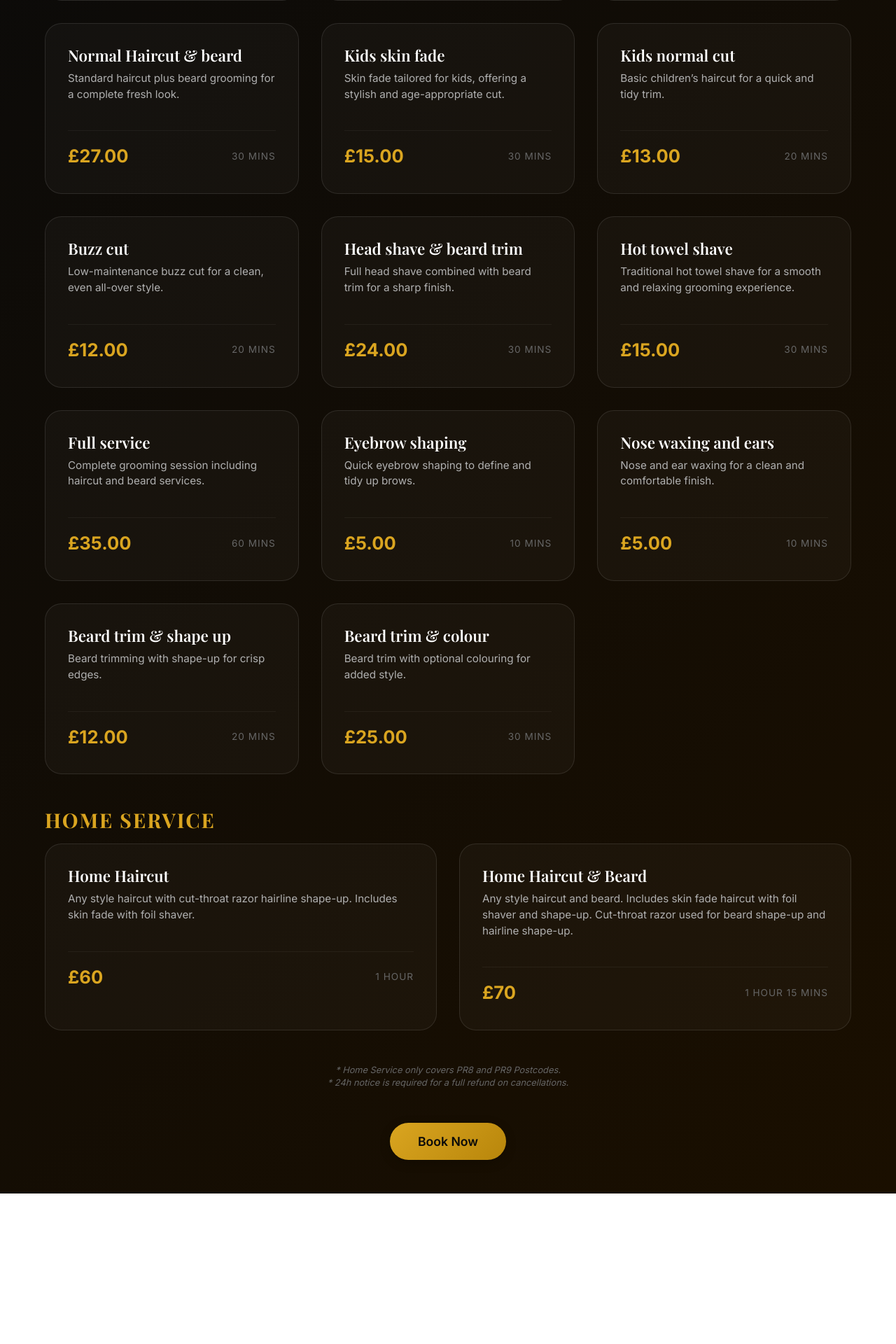
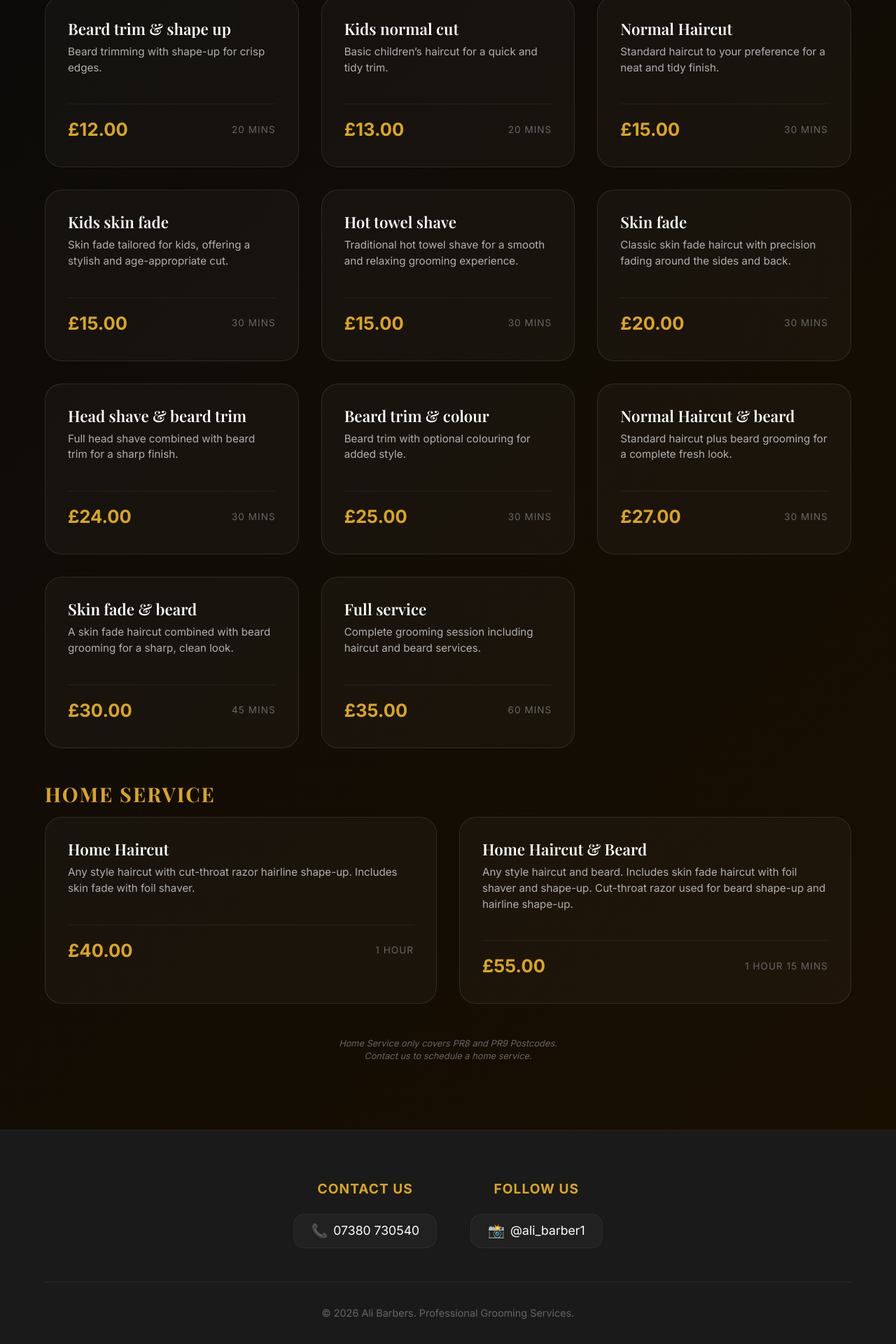
Before and after one commit to JahanU/Alis-barber, a React (Vite) app: page /prices in a window 1280 px wide. Shown: the part 476-2396 px from the top of the page at 70% size. Before the commit the page ends 2181 px from the top, so only its background shows below. Built offline with nearby package versions, Linux system fonts and the light colour scheme; no server answers.

Commit message:
feat: Introduce footer component, update service list, and streamline UI by removing booking elements and gallery items. Static version of app ready

```diff
--- a/src/App.tsx
+++ b/src/App.tsx
@@ -1,8 +1,8 @@
 import { BrowserRouter as Router, Routes, Route } from 'react-router-dom';
 import { AuthProvider } from './contexts/AuthContext';
 import Home from './pages/Home/Home';
-import Login from './pages/Login/Login';
-import BookingPage from './pages/Booking/BookingPage';
+// import Login from './pages/Login/Login';
+// import BookingPage from './pages/Booking/BookingPage';
 import PricesPage from './pages/Prices/PricesPage';
 import './App.css';
 
@@ -12,9 +12,9 @@ function App() {
       <Router>
         <Routes>
           <Route path="/" element={<Home />} />
-          <Route path="/book" element={<BookingPage />} />
+          {/* <Route path="/book" element={<BookingPage />} /> */}
           <Route path="/prices" element={<PricesPage />} />
-          <Route path="/login" element={<Login />} />
+          {/* <Route path="/login" element={<Login />} /> */}
         </Routes>
       </Router>
     </AuthProvider>
--- /dev/null
+++ b/src/components/Footer/Footer.css
@@ -0,0 +1,78 @@
+.footer {
+    background: var(--color-bg-secondary);
+    padding: var(--spacing-xl) 0 var(--spacing-lg);
+    border-top: 1px solid rgba(255, 255, 255, 0.05);
+    margin-top: auto;
+}
+
+.footer-content {
+    display: flex;
+    justify-content: center;
+    gap: var(--spacing-xxl);
+    margin-bottom: var(--spacing-md);
+    flex-wrap: wrap;
+    text-align: center;
+}
+
+.footer-section {
+    min-width: 200px;
+    padding: var(--spacing-md);
+}
+
+.footer-section h3 {
+    font-family: var(--font-primary);
+    color: var(--color-primary);
+    font-size: 1.2rem;
+    margin-bottom: var(--spacing-md);
+    text-transform: uppercase;
+    letter-spacing: 1px;
+}
+
+.footer-link {
+    display: flex;
+    align-items: center;
+    justify-content: center;
+    gap: var(--spacing-xs);
+    color: var(--color-text-primary);
+    text-decoration: none;
+    font-size: 1.1rem;
+    transition: all var(--transition-base);
+    padding: var(--spacing-xs) var(--spacing-md);
+    border-radius: var(--radius-md);
+    background: rgba(255, 255, 255, 0.03);
+    border: 1px solid rgba(255, 255, 255, 0.05);
+}
+
+.footer-link:hover {
+    color: var(--color-primary);
+    background: rgba(218, 165, 32, 0.1);
+    border-color: var(--color-primary-fade);
+    transform: translateY(-2px);
+}
+
+.footer-link .icon {
+    font-size: 1.2rem;
+}
+
+.footer-bottom {
+    padding-top: var(--spacing-lg);
+    border-top: 1px solid rgba(255, 255, 255, 0.05);
+    text-align: center;
+}
+
+.footer-bottom p {
+    color: var(--color-text-muted);
+    font-size: 0.9rem;
+    margin: 0;
+}
+
+@media (max-width: 768px) {
+    .footer-content {
+        flex-direction: column;
+        gap: var(--spacing-xl);
+    }
+
+    .footer-section {
+        width: 100%;
+    }
+}
--- /dev/null
+++ b/src/components/Footer/Footer.tsx
@@ -0,0 +1,38 @@
+import './Footer.css';
+
+const Footer = () => {
+    return (
+        <footer className="footer">
+            <div className="container">
+                <div className="footer-content">
+                    <div className="footer-section">
+                        <h3>Contact Us</h3>
+                        <a href="tel:07380730540" className="footer-link phone-link">
+                            <span className="icon">📞</span>
+                            07380 730540
+                        </a>
+                    </div>
+
+                    <div className="footer-section">
+                        <h3>Follow Us</h3>
+                        <a
+                            href="https://www.instagram.com/ali_barber1/"
+                            target="_blank"
+                            rel="noopener noreferrer"
+                            className="footer-link instagram-link"
+                        >
+                            <span className="icon">📸</span>
+                            @ali_barber1
+                        </a>
+                    </div>
+                </div>
+
+                <div className="footer-bottom">
+                    <p>&copy; {new Date().getFullYear()} Ali Barbers. Professional Grooming Services.</p>
+                </div>
+            </div>
+        </footer>
+    );
+};
+
+export default Footer;
--- a/src/components/Gallery/Gallery.css
+++ b/src/components/Gallery/Gallery.css
@@ -22,7 +22,7 @@
 
 .gallery-grid {
     display: grid;
-    grid-template-columns: repeat(auto-fit, minmax(280px, 1fr));
+    grid-template-columns: repeat(4, 1fr);
     gap: var(--spacing-lg);
 }
 
@@ -106,7 +106,7 @@
     }
 
     .gallery-grid {
-        grid-template-columns: repeat(auto-fit, minmax(150px, 1fr));
+        grid-template-columns: repeat(auto-fit, minmax(250px, 1fr));
         /* Smaller minimum width */
         gap: var(--spacing-sm);
         padding: 0 var(--spacing-sm);
--- a/src/components/Gallery/Gallery.tsx
+++ b/src/components/Gallery/Gallery.tsx
@@ -8,18 +8,18 @@ interface GalleryItem {
 }
 
 const GALLERY_ITEMS: GalleryItem[] = [
-    {
-        id: 1,
-        image: '/classic-fade.jpg',
-        title: 'Classic Fade',
-        description: 'Sharp, clean lines with a smooth fade transition'
-    },
-    {
-        id: 2,
-        image: '/beard-trim.png',
-        title: 'Beard Trim & Shape',
-        description: 'Professional grooming for the perfect look'
-    },
+    // {
+    //     id: 1,
+    //     image: '/classic-fade.jpg',
+    //     title: 'Classic Fade',
+    //     description: 'Sharp, clean lines with a smooth fade transition'
+    // },
+    // {
+    //     id: 2,
+    //     image: '/beard-trim.png',
+    //     title: 'Beard Trim & Shape',
+    //     description: 'Professional grooming for the perfect look'
+    // },
     {
         id: 3,
         image: '/modern-cut.png',
--- a/src/components/Hero/Hero.tsx
+++ b/src/components/Hero/Hero.tsx
@@ -22,13 +22,13 @@ function Hero() {
                     </p>
 
                     <div className="hero-actions">
-                        <button className="btn btn-primary btn-large" onClick={() => navigate('/book')}>
+                        {/* <button className="btn btn-primary btn-large" onClick={() => navigate('/book')}>
                             <span>Book Your Appointment</span>
                             <svg width="20" height="20" viewBox="0 0 20 20" fill="none">
                                 <path d="M7.5 15L12.5 10L7.5 5" stroke="currentColor" strokeWidth="2" strokeLinecap="round" strokeLinejoin="round" />
                             </svg>
-                        </button>
-                        <button className="btn btn-secondary btn-large" onClick={() => navigate('/prices')}>
+                        </button> */}
+                        <button className="btn btn-primary btn-large" onClick={() => navigate('/prices')}>
                             <span>Prices</span>
                             <svg width="20" height="20" viewBox="0 0 20 20" fill="none">
                                 <path d="M9 15L14 10L9 5" stroke="currentColor" strokeWidth="2" strokeLinecap="round" strokeLinejoin="round" />
@@ -44,7 +44,7 @@ function Hero() {
                         <p>Master barbers with years of experience</p>
                     </div>
 
-                    <div className="feature-card glass">
+                    {/* <div className="feature-card glass">
                         <div className="feature-icon">⚡</div>
                         <h3>Quick Booking</h3>
                         <p>Select your time slot in just a few clicks</p>
@@ -54,7 +54,7 @@ function Hero() {
                         <div className="feature-icon">📅</div>
                         <h3>Google Calendar</h3>
                         <p>Automatic reminders for your appointment</p>
-                    </div>
+                    </div> */}
 
                     <div className="feature-card glass">
                         <div className="feature-icon">🏠</div>
--- a/src/components/PriceList/PriceList.tsx
+++ b/src/components/PriceList/PriceList.tsx
@@ -27,7 +27,6 @@ function PriceList() {
         <div className="price-list-container">
             <div className="price-list-header">
                 <h2>Our Services & Prices</h2>
-                <p>Premium grooming for the modern man</p>
             </div>
 
             <div className="service-section">
@@ -43,17 +42,19 @@ function PriceList() {
                     {homeServices.map(renderServiceCard)}
                 </div>
                 <p className="section-note">
-                    * Home Service only covers PR8 and PR9 Postcodes.<br />
-                    * 24h notice is required for a full refund on cancellations.
+                    Home Service only covers PR8 and PR9 Postcodes.<br />
+                    Contact us to schedule a home service.
                 </p>
 
             </div>
 
-            <div className="view-footer">
+            {/* <div className="view-footer">
                 <button className="btn btn-primary btn-large" onClick={() => navigate('/book')}>
                     <span>Book Now</span>
                 </button>
-            </div>
+            </div> */}
+
+
         </div>
     );
 };
--- a/src/config/services.ts
+++ b/src/config/services.ts
@@ -1,87 +1,7 @@
 import { Service } from "./booking-types";
 
+// todo change to number for price
 export const SERVICES: Service[] = [
-    // In-Shop Services
-    {
-        id: 'skin-fade-beard',
-        name: 'Skin fade & beard',
-        duration: '45 mins',
-        price: '£30.00',
-        category: 'inShop',
-        description: 'A skin fade haircut combined with beard grooming for a sharp, clean look.'
-    },
-    {
-        id: 'normal-haircut',
-        name: 'Normal Haircut',
-        duration: '30 mins',
-        price: '£15.00',
-        category: 'inShop',
-        description: 'Standard haircut to your preference for a neat and tidy finish.'
-    },
-    {
-        id: 'skin-fade',
-        name: 'Skin fade',
-        duration: '30 mins',
-        price: '£20.00',
-        category: 'inShop',
-        description: 'Classic skin fade haircut with precision fading around the sides and back.'
-    },
-    {
-        id: 'normal-haircut-beard',
-        name: 'Normal Haircut & beard',
-        duration: '30 mins',
-        price: '£27.00',
-        category: 'inShop',
-        description: 'Standard haircut plus beard grooming for a complete fresh look.'
-    },
-    {
-        id: 'kids-skin-fade',
-        name: 'Kids skin fade',
-        duration: '30 mins',
-        price: '£15.00',
-        category: 'inShop',
-        description: 'Skin fade tailored for kids, offering a stylish and age-appropriate cut.'
-    },
-    {
-        id: 'kids-normal-cut',
-        name: 'Kids normal cut',
-        duration: '20 mins',
-        price: '£13.00',
-        category: 'inShop',
-        description: 'Basic children’s haircut for a quick and tidy trim.'
-    },
-    {
-        id: 'buzz-cut',
-        name: 'Buzz cut',
-        duration: '20 mins',
-        price: '£12.00',
-        category: 'inShop',
-        description: 'Low-maintenance buzz cut for a clean, even all-over style.'
-    },
-    {
-        id: 'head-shave-beard-trim',
-        name: 'Head shave & beard trim',
-        duration: '30 mins',
-        price: '£24.00',
-        category: 'inShop',
-        description: 'Full head shave combined with beard trim for a sharp finish.'
-    },
-    {
-        id: 'hot-towel-shave',
-        name: 'Hot towel shave',
-        duration: '30 mins',
-        price: '£15.00',
-        category: 'inShop',
-        description: 'Traditional hot towel shave for a smooth and relaxing grooming experience.'
-    },
-    {
-        id: 'full-service',
-        name: 'Full service',
-        duration: '60 mins',
-        price: '£35.00',
-        category: 'inShop',
-        description: 'Complete grooming session including haircut and beard services.'
-    },
     {
         id: 'eyebrow-shaping',
         name: 'Eyebrow shaping',
@@ -99,12 +19,68 @@ export const SERVICES: Service[] = [
         description: 'Nose and ear waxing for a clean and comfortable finish.'
     },
     {
+        id: 'buzz-cut',
+        name: 'Buzz cut',
+        duration: '20 mins',
+        price: '£12.00',
+        category: 'inShop',
+        description: 'Low-maintenance buzz cut for a clean, even all-over style.'
+    },
+    {
         id: 'beard-trim-shape-up',
         name: 'Beard trim & shape up',
         duration: '20 mins',
         price: '£12.00',
         category: 'inShop',
         description: 'Beard trimming with shape-up for crisp edges.'
+    },
+    {
+        id: 'kids-normal-cut',
+        name: 'Kids normal cut',
+        duration: '20 mins',
+        price: '£13.00',
+        category: 'inShop',
+        description: 'Basic children’s haircut for a quick and tidy trim.'
+    },
+    {
+        id: 'normal-haircut',
+        name: 'Normal Haircut',
+        duration: '30 mins',
+        price: '£15.00',
+        category: 'inShop',
+        description: 'Standard haircut to your preference for a neat and tidy finish.'
+    },
+    {
+        id: 'kids-skin-fade',
+        name: 'Kids skin fade',
+        duration: '30 mins',
+        price: '£15.00',
+        category: 'inShop',
+        description: 'Skin fade tailored for kids, offering a stylish and age-appropriate cut.'
+    },
+    {
+        id: 'hot-towel-shave',
+        name: 'Hot towel shave',
+        duration: '30 mins',
+        price: '£15.00',
+        category: 'inShop',
+        description: 'Traditional hot towel shave for a smooth and relaxing grooming experience.'
+    },
+    {
+        id: 'skin-fade',
+        name: 'Skin fade',
+        duration: '30 mins',
+        price: '£20.00',
+        category: 'inShop',
+        description: 'Classic skin fade haircut with precision fading around the sides and back.'
+    },
+    {
+        id: 'head-shave-beard-trim',
+        name: 'Head shave & beard trim',
+        duration: '30 mins',
+        price: '£24.00',
+        category: 'inShop',
+        description: 'Full head shave combined with beard trim for a sharp finish.'
     },
     {
         id: 'beard-trim-colour',
@@ -114,12 +90,35 @@ export const SERVICES: Service[] = [
         category: 'inShop',
         description: 'Beard trim with optional colouring for added style.'
     },
-    // Home Services
+    {
+        id: 'normal-haircut-beard',
+        name: 'Normal Haircut & beard',
+        duration: '30 mins',
+        price: '£27.00',
+        category: 'inShop',
+        description: 'Standard haircut plus beard grooming for a complete fresh look.'
+    },
+    {
+        id: 'skin-fade-beard',
+        name: 'Skin fade & beard',
+        duration: '45 mins',
+        price: '£30.00',
+        category: 'inShop',
+        description: 'A skin fade haircut combined with beard grooming for a sharp, clean look.'
+    },
+    {
+        id: 'full-service',
+        name: 'Full service',
+        duration: '60 mins',
+        price: '£35.00',
+        category: 'inShop',
+        description: 'Complete grooming session including haircut and beard services.'
+    },
     {
         id: 'home_haircut',
         name: 'Home Haircut',
         duration: '1 hour',
-        price: '£60',
+        price: '£40.00',
         category: 'home',
         description: 'Any style haircut with cut-throat razor hairline shape-up. Includes skin fade with foil shaver.'
     },
@@ -127,7 +126,7 @@ export const SERVICES: Service[] = [
         id: 'home_haircut_beard',
         name: 'Home Haircut & Beard',
         duration: '1 hour 15 mins',
-        price: '£70',
+        price: '£55.00',
         category: 'home',
         description: 'Any style haircut and beard. Includes skin fade haircut with foil shaver and shape-up. Cut-throat razor used for beard shape-up and hairline shape-up.'
     }
--- a/src/main.tsx
+++ b/src/main.tsx
@@ -10,14 +10,14 @@ import './index.css' // Global styles
 import App from './App' // Root component
 
 // Google OAuth Wrapper - Required for "Add to Calendar" functionality
-import { GoogleOAuthProvider } from '@react-oauth/google';
-import { GOOGLE_CONFIG } from './config/calendar';
+// import { GoogleOAuthProvider } from '@react-oauth/google';
+// import { GOOGLE_CONFIG } from './config/calendar';
 
 createRoot(document.getElementById('root')!).render(
   <StrictMode>
     {/* Provides the Google Client ID to the entire app for user authentication */}
-    <GoogleOAuthProvider clientId={GOOGLE_CONFIG.clientId}>
-      <App />
-    </GoogleOAuthProvider>
+    {/* <GoogleOAuthProvider clientId={GOOGLE_CONFIG.clientId}> */}
+    <App />
+    {/* </GoogleOAuthProvider> */}
   </StrictMode>,
 )
--- a/src/pages/Home/Home.tsx
+++ b/src/pages/Home/Home.tsx
@@ -1,6 +1,7 @@
 import Hero from '../../components/Hero/Hero';
 import Gallery from '../../components/Gallery/Gallery';
 import ShopInfo from '../../components/ShopInfo/ShopInfo';
+import Footer from '../../components/Footer/Footer';
 import '../../App.css';
 
 function Home() {
@@ -9,11 +10,7 @@ function Home() {
             <Hero />
             <Gallery />
             <ShopInfo />
-            <footer className="app-footer">
-                <div className="container">
-                    <p>&copy; {new Date().getFullYear()} Ali Barbers. Professional Grooming Services.</p>
-                </div>
-            </footer>
+            <Footer />
         </div>
     );
 };
--- a/src/pages/Prices/PricesPage.tsx
+++ b/src/pages/Prices/PricesPage.tsx
@@ -1,4 +1,5 @@
 import PriceList from "../../components/PriceList/PriceList";
+import Footer from "../../components/Footer/Footer";
 
 function PricesPage() {
     return (
@@ -8,6 +9,7 @@ function PricesPage() {
                     <PriceList />
                 </div>
             </div>
+            <Footer />
         </div>
     );
 };
```
Also changed, not shown: public/classic-fade.jpg (deleted).
